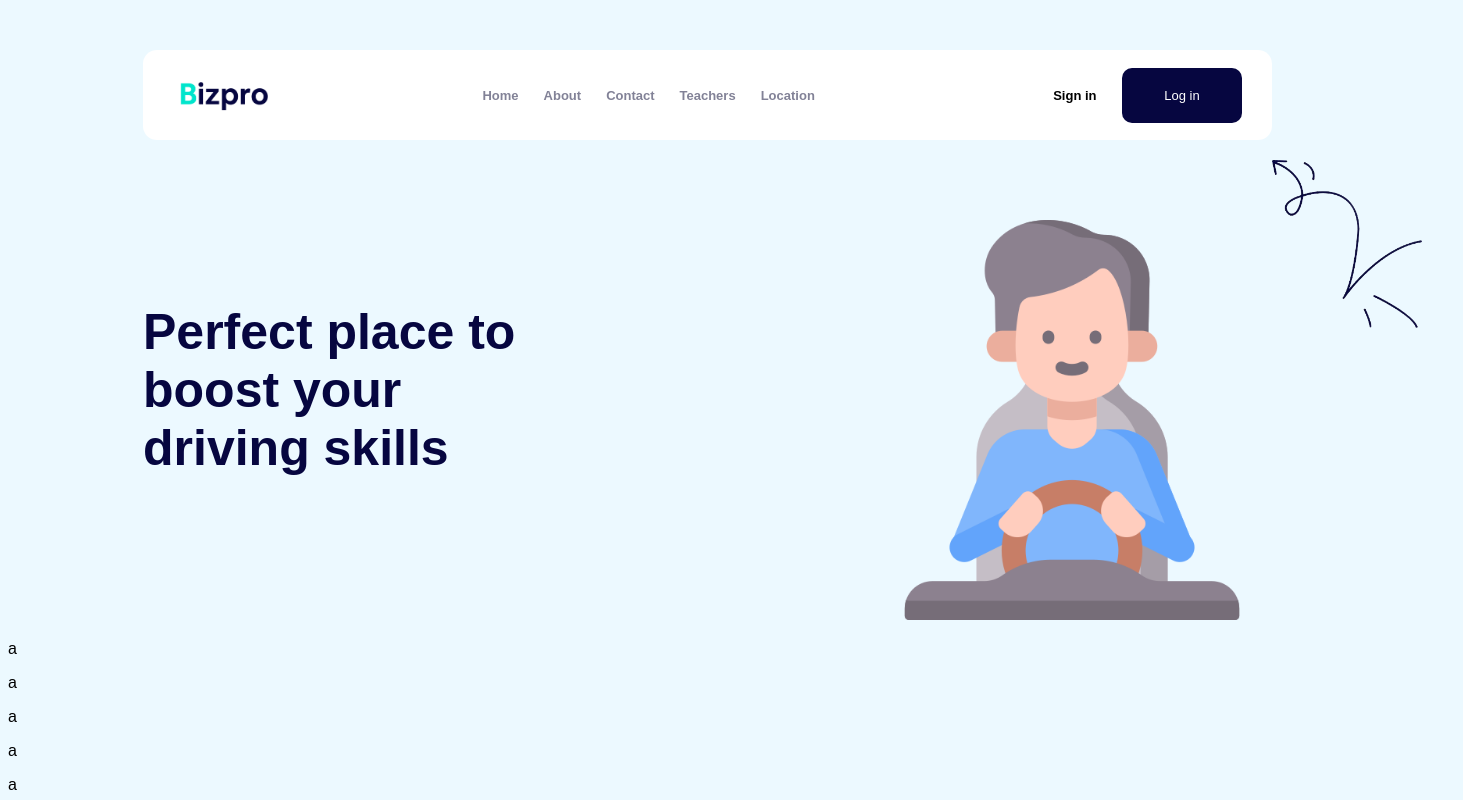
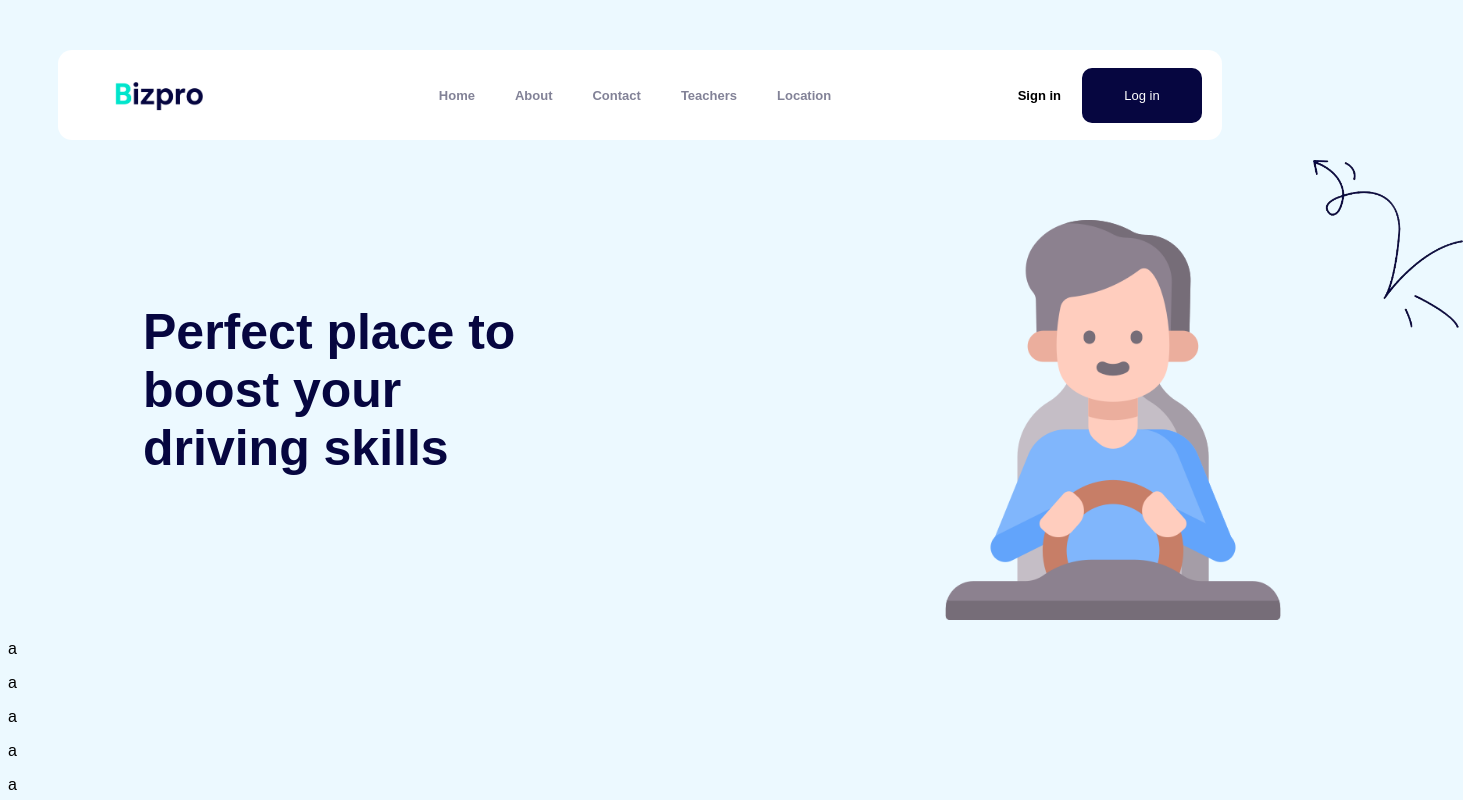
Before and after one commit to wilsone24/Bizpro, a plain HTML site: page index.html in a window 1280 px wide. Shown: the top 800 px of the page, 1463 px wide, since content can reach past the window. Drawn offline with Linux system fonts and the light colour scheme.

Commit message:
Refactor HTML and CSS code for better readability and organization

```diff
--- a/index.html
+++ b/index.html
@@ -1,21 +1,24 @@
 <!DOCTYPE html>
 <html lang="en">
   <head>
-    <meta charset="UTF-8">
-    <meta name="viewport" content="width=device-width, initial-scale=1.0">
+    <meta charset="UTF-8" />
+    <meta name="viewport" content="width=device-width, initial-scale=1.0" />
     <title>Bizpro</title>
-    <link rel="stylesheet" href="style.css">
+    <link rel="stylesheet" href="style.css" />
   </head>
   <body>
     <main>
       <nav class="nav-bar">
-            <img id="nav-logo" src="images/logo.png" alt="">
+        <div class="imgcontainer">
+          <img id="nav-logo" src="images/logo.png" alt="" />
+        </div>
+
         <ul>
-                <li ><a id="nav-links" href="home">Home</a></li>
-                <li ><a id="nav-links" href="about">About</a></li>
-                <li ><a id="nav-links" href="contact">Contact</a></li>
-                <li ><a id="nav-links" href="teachers">Teachers</a></li>
-                <li ><a id="nav-links" href="#location">Location</a></li>
+          <li><a id="nav-links" href="home">Home</a></li>
+          <li><a id="nav-links" href="about">About</a></li>
+          <li><a id="nav-links" href="contact">Contact</a></li>
+          <li><a id="nav-links" href="teachers">Teachers</a></li>
+          <li><a id="nav-links" href="#location">Location</a></li>
         </ul>
         <span class="nav-buttons">
           <button id="sigin-btn">Sign in</button>
@@ -23,16 +26,16 @@
         </span>
       </nav>
       <div id="container">
-            <h1>
-                Perfect place to boost your driving skills
-            </h1>
+        <div>
+          <h1>Perfect place to boost your driving skills</h1>
+        </div>
+
         <div id="main-images">
-                <img id="main-image" src="images/driver2.png" alt="">
-                <img id="main-arrow" src="images/arrow.png" alt="">
+          <img id="main-image" src="images/driver2.png" alt="" />
+          <img id="main-arrow" src="images/arrow.png" alt="" />
         </div>
       </div>
     </main>
-
   </body>
   <footer>
     <p>a</p>
@@ -48,14 +51,19 @@
     <p>a</p>
     <p>a</p>
     <p>a</p>
-    <div id="location" >
+    <div id="location">
       <div id="map-home">
-            <iframe src="https://www.google.com/maps/embed?pb=!1m18!1m12!1m3!1d3916.6853082317484!2d-74.82158182167905!3d10.987108741365992!2m3!1f0!2f0!3f0!3m2!1i1024!2i768!4f13.1!3m3!1m2!1s0x8ef42d1a559c786d%3A0xf94dd6acc6a0c23c!2sCentro%20de%20Ense%C3%B1anza%20Aprendiendo%20a%20Conducir!5e0!3m2!1sen!2sco!4v1697174815021!5m2!1sen!2sco"
-                width="80%" height="400px" style="border:0;" allowfullscreen="" loading="lazy"
-                referrerpolicy="no-referrer-when-downgrade">
+        <iframe
+          src="https://www.google.com/maps/embed?pb=!1m18!1m12!1m3!1d3916.6853082317484!2d-74.82158182167905!3d10.987108741365992!2m3!1f0!2f0!3f0!3m2!1i1024!2i768!4f13.1!3m3!1m2!1s0x8ef42d1a559c786d%3A0xf94dd6acc6a0c23c!2sCentro%20de%20Ense%C3%B1anza%20Aprendiendo%20a%20Conducir!5e0!3m2!1sen!2sco!4v1697174815021!5m2!1sen!2sco"
+          width="80%"
+          height="400px"
+          style="border: 0"
+          allowfullscreen=""
+          loading="lazy"
+          referrerpolicy="no-referrer-when-downgrade"
+        >
         </iframe>
       </div>
-
     </div>
   </footer>
 </html>
--- a/style.css
+++ b/style.css
@@ -11,7 +11,8 @@ body {
     max-width: 1300px;
     width: auto;
     height: 90px;
-    margin-left: 135px;
+    margin-left: 50px;
+    margin-right: 50px;
     margin-top: 50px;
     background-color: #ffff;
     border: 0;
@@ -21,45 +22,60 @@ body {
     justify-content: space-between;
 }
 
+.imgcontainer {
+    flex: 2; /* Ocupará 2/8 del ancho */
+    display: flex;
+    justify-content: flex-start;
+}
+
 .nav-bar a {
     text-decoration: none;
     color: black;
 }
 
 #nav-logo {
-    margin-left: 30px;
     height: 35px;
     width: auto;
+    margin-left: 50px;
 }
 
 ul {
-    list-style: none; /* Quita los puntos de lista predeterminados */
+    list-style: none;
     margin: 0;
     padding: 0;
-    display: flex; /* Hace que los elementos de la lista sean flexibles */
+    display: flex;
+    flex: 4; /* Ocupará 4/8 del ancho */
+    justify-content: center; /* Centramos las `li` dentro del `ul` */
+    align-items: center;
 }
+
+li {
+    margin: 0 15px; /* Espaciado entre los elementos de lista */
+
+}
+
+.nav-buttons {
+    flex: 2; /* Ocupará 2/8 del ancho */
+    display: flex;
+    justify-content: flex-end;
+    align-items: center;
+}
+
 
 #nav-links {
     font-size: 13px;
     font-weight: 600;
-    margin-right: 25px;
+    margin-right: 10px;
     color: #828297;
     cursor: pointer;
+    transition: all 0.3s ease;
 }
 
 #nav-links:hover {
     color: #00E5CC;
 }
 
-span {
-    color: black;
-    cursor: pointer;
-    margin-right: 10px;
-}
 
-.nav-buttons{
-    border: 0;
-}
 
 #sigin-btn {
     font-weight: bold;
@@ -69,6 +85,7 @@ span {
     margin-right: 15px;
     color: black;
     cursor: pointer;
+
 }
 
 #login-btn {
@@ -82,6 +99,7 @@ span {
     color: #ffff;
     cursor: pointer;
 }
+
 
 #main-image {
 
```
Lines whose indentation alone changed are shown as unchanged.
